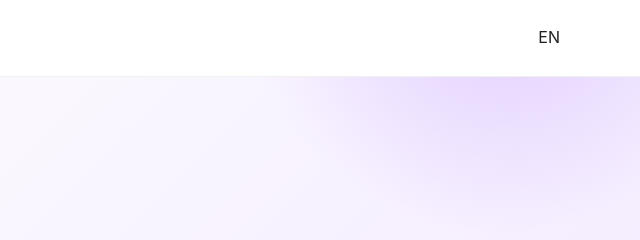
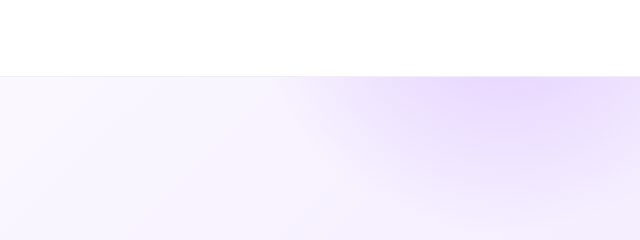
Before and after one commit to antopeco/napoliexperience1, a plain HTML site: page index.html in a window 1280 px wide. Shown: the top 240 px of the page, 640-1280 px from the left. Drawn offline with Linux system fonts and the light colour scheme.

Commit message:
Update index.html

```diff
--- a/index.html
+++ b/index.html
@@ -25,9 +25,7 @@
             Napoli Experience
         </a>
 
-        <a href="https://translate.google.com/translate?sl=it&amp;tl=en&amp;u=https%3A%2F%2Fantopeco.github.io%2Fnapoliexperience1%2F" class="language-button" target="_blank" rel="noopener noreferrer" aria-label="Translate website to English" style="margin-right: 30px;">
-    EN
-</a>
+
 
     </div>
 </header>
```
